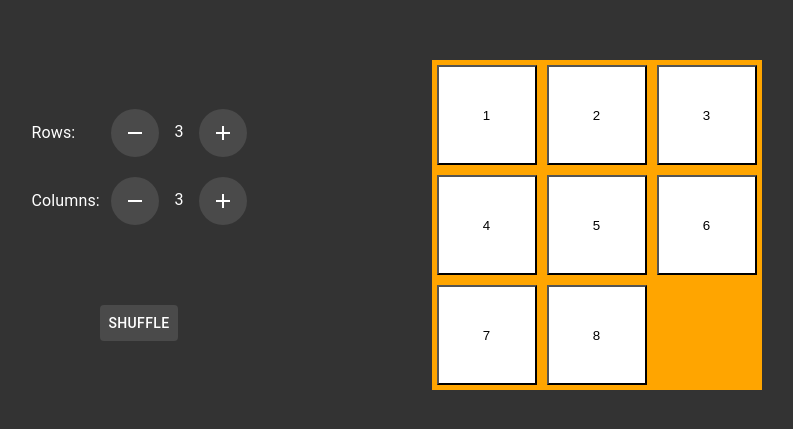
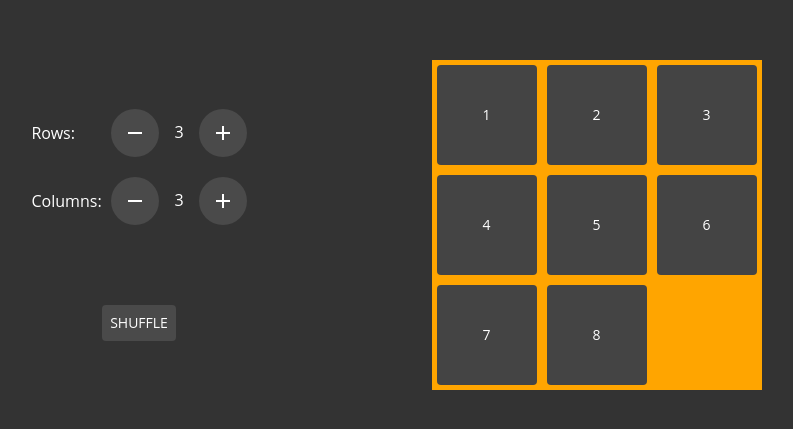
Before and after one commit to osandell/react-n-puzzle, a React (Create React App) app: page / in a window 1280 px wide. Shown: the part 175-604 px from the top of the page, without its empty margins (176-969 px from the left). Built offline with nearby package versions, Linux system fonts and the light colour scheme.

Commit message:
refactor(fonts): change the font to Open Sans
re #4

```diff
--- a/src/App.tsx
+++ b/src/App.tsx
@@ -27,6 +27,9 @@ type ShuffleDirection = 'horizontal' | 'vertical'
 const darkTheme = createTheme({
   palette: {
     type: 'dark',
+  },
+  typography: {
+    fontFamily: `"Open Sans", sans-serif`,
   },
 })
 
@@ -67,6 +70,7 @@ const useStyles = makeStyles((theme: Theme) =>
       padding: 5,
       fontSize: 16,
       margin: '0 10px 0 10px',
+      userSelect: 'none',
     },
     increaseOrDecreaseButton: {
       backgroundColor: '#4a4a4a',
@@ -75,6 +79,9 @@ const useStyles = makeStyles((theme: Theme) =>
       display: 'flex',
       justifyContent: 'center',
       width: 600,
+    },
+    typography: {
+      userSelect: 'none',
     },
   })
 )
@@ -375,6 +382,7 @@ function App() {
         <Box className={classes.controlPanel}>
           <Box className={classes.nrOfRowsOrColumnsBox}>
             <Typography
+              className={classes.typography}
               display="block"
               variant="body1"
               style={{ width: '80px' }}
@@ -401,6 +409,7 @@ function App() {
           </Box>
           <Box className={classes.nrOfRowsOrColumnsBox}>
             <Typography
+              className={classes.typography}
               display="block"
               variant="body1"
               style={{ width: '80px' }}
--- a/src/components/Board/Tile/Tile.tsx
+++ b/src/components/Board/Tile/Tile.tsx
@@ -1,5 +1,6 @@
 import React, { FC, ReactElement } from 'react'
 import { makeStyles, createStyles, Theme } from '@material-ui/core/styles'
+import Button from '@material-ui/core/Button'
 
 // Interfaces
 import TilePosition from '../../../shared/interfaces/TilePosition.interface'
@@ -16,7 +17,15 @@ const useStyles = makeStyles<Theme, Props>((theme: Theme) =>
       width: 100,
       height: 100,
       margin: 5,
-      background: 'white',
+      backgroundColor: '#444',
+      '&:hover': {
+        backgroundColor: '#00000090',
+      },
+      '@media (hover: hover)': {
+        '&:hover': {
+          backgroundColor: '#00000090',
+        },
+      },
       // We always have one button with value === null that represents the empty square,
       // that's why we hide it.
       visibility: `${props.value === null ? 'hidden' : 'visible'}`,
@@ -28,13 +37,13 @@ const Tile: FC<Props> = (props): ReactElement => {
   const classes = useStyles(props)
 
   return (
-    <button
+    <Button
       className={classes.root}
       onClick={() => props.onClick(props.position)}
     >
       {/* We need some placeholder string even on the hidden button to keep the right dimensions. */}
       {props.value === null ? '\u00A0' : props.value}
-    </button>
+    </Button>
   )
 }
 
```
